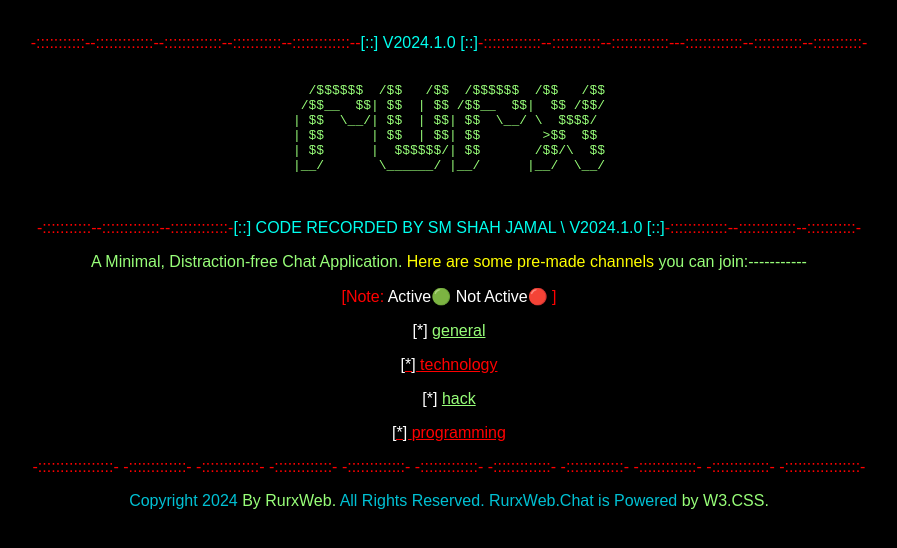
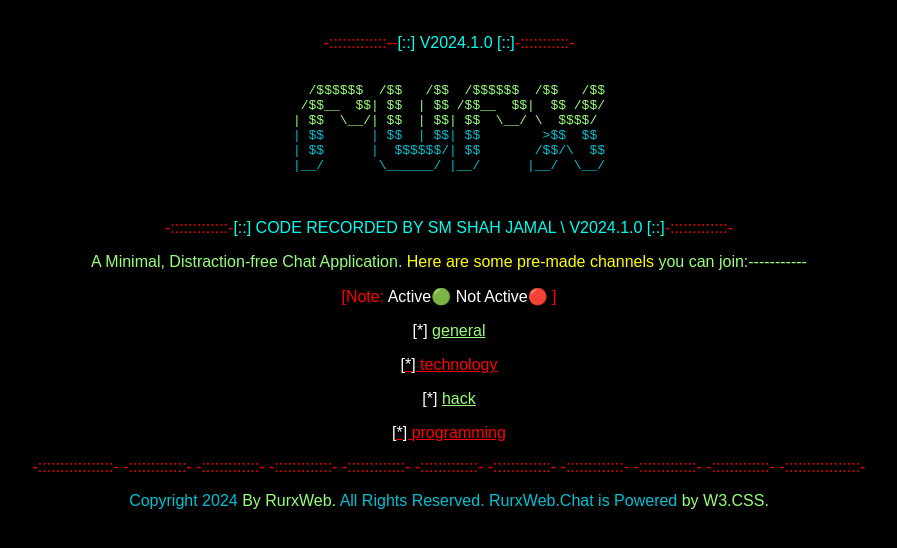
Before and after one commit to RurxWeb/chat, a plain HTML site: page index.html in a window 1280 px wide. Shown: the whole page, without its empty margins (191-1088 px from the left). Drawn offline with Linux system fonts and the light colour scheme.

Commit message:
Update index.html

```diff
--- a/index.html
+++ b/index.html
@@ -122,13 +122,13 @@ a:active {
 <body class= "center" style="background-color:Black;">
 
 <div class="header">
-  <p style="color: red;" >-:::::::::::--:::::::::::::--:::::::::::::--:::::::::::--:::::::::::::--<font color="#00FFEF">[::] V2024.1.0 [::]</font>-:::::::::::::--:::::::::::--:::::::::::::---:::::::::::::--:::::::::::--:::::::::::-</p>
+  <p style="color: red;" >-:::::::::::::--<font color="#00FFEF">[::] V2024.1.0 [::]</font>-:::::::::::-</p>
   <p>
  <pre>
 
   /$$$$$$  /$$   /$$  /$$$$$$  /$$   /$$
  /$$__  $$| $$  | $$ /$$__  $$|  $$ /$$/
-| $$  \__/| $$  | $$| $$  \__/ \  $$$$/ <font color="#00C1D4"></font>
+| $$  \__/| $$  | $$| $$  \__/ \  $$$$/ <font color="#00C1D4">
 | $$      | $$  | $$| $$        >$$  $$
 | $$      |  $$$$$$/| $$       /$$/\  $$
 |__/       \______/ |__/      |__/  \__/
@@ -138,7 +138,7 @@ a:active {
 </p>
 <div>
  <p style="color: red;">  </p>
-   <p style="color: red;" >-:::::::::::--:::::::::::::--:::::::::::::-<font color="#00FFEF">[::] CODE RECORDED BY SM SHAH JAMAL \ V2024.1.0 [::]</font>-:::::::::::::--:::::::::::::--:::::::::::-</p>
+   <p style="color: red;" >-:::::::::::::-<font color="#00FFEF">[::] CODE RECORDED BY SM SHAH JAMAL \ V2024.1.0 [::]</font>-:::::::::::::-</p>
  <p style="color: red;"> </p>
 </div>
 
```
